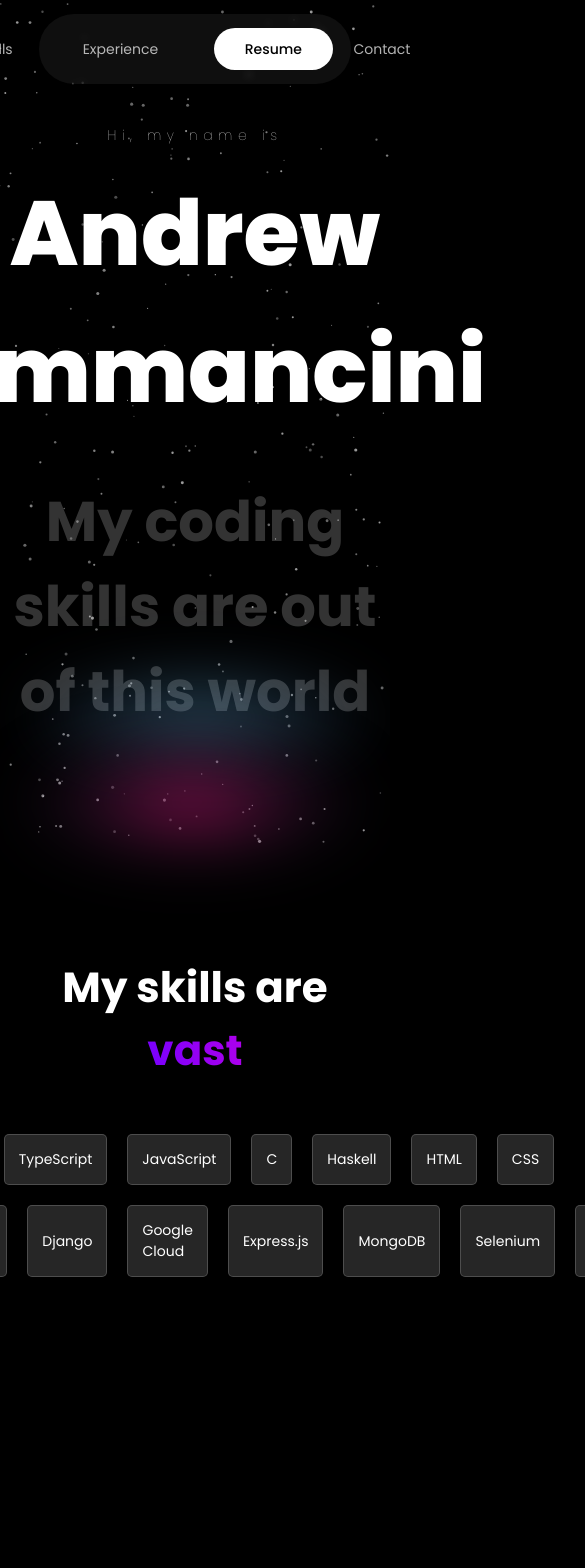
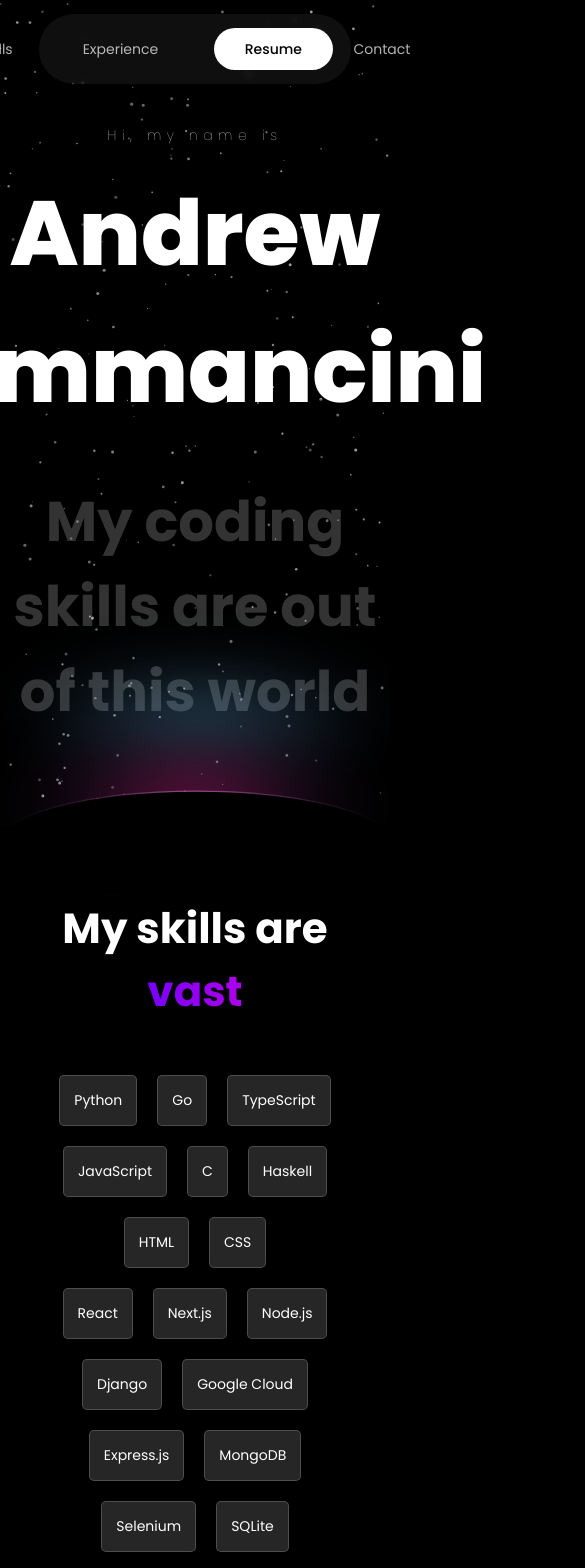
Before and after one commit to AndrewI26/portfolio, a Next.js app: page / in a window 390 px wide. Shown: the top 1568 px of the page, 585 px wide, since content can reach past the window. Built offline with nearby package versions, Linux system fonts and the light colour scheme.

Commit message:
changed css for mobile

```diff
--- a/src/app/components/Experience.tsx
+++ b/src/app/components/Experience.tsx
@@ -29,7 +29,7 @@ export default function Experience() {
             <div className="exp-ellipse-container">
                 <Image src={`/white.svg`} alt="White" className="exp-white" fill/>
                 <Image src={`/pink.svg`} alt="Pink" className="exp-pink" fill/>
-                <Image src={`/horizon.svg`} alt="Black" className="exp-horizon" fill/>
+                <Image src={`/horizon.svg`} alt="Black" id="horizon" className="exp-horizon" fill/>
             </div>
             <h3 className="section-heading">Experience</h3>
             <div className="exp-timeline-wrapper">
--- a/src/app/globals.css
+++ b/src/app/globals.css
@@ -130,4 +130,11 @@ h1, h3, h6, p {
   html {
     font-size: 14px;
   }
+  #skills {
+    margin-bottom: -20vh;
+    margin-top: -7vh;
+  }
+  #horizon {
+    margin-top: 50vh;
+  }
 }
--- a/src/app/styles/contact.css
+++ b/src/app/styles/contact.css
@@ -4,6 +4,7 @@
     flex-direction: column;
     align-items: center;
     padding-bottom: 15vh;
+    margin: 0 10vw;
 }
 .contact-btn-wrapper {
     padding: .75rem .75rem;
--- a/src/app/styles/experience.css
+++ b/src/app/styles/experience.css
@@ -23,6 +23,7 @@
     align-items: center;
     flex-direction: column;
     z-index: 1;
+    margin: 0 10vw;
 }
 .exp-timeline-wrapper {
     display: flex;
--- a/src/app/styles/projects.css
+++ b/src/app/styles/projects.css
@@ -7,6 +7,7 @@
 .project-card-wrapper {
     display: flex;
     justify-content: space-between;
+    align-items: center;
     margin-bottom: 100px;
     gap: -40vw;
 }
@@ -111,6 +112,7 @@
 .image {
     width: 48vw;
     height: 27vw;
+    min-width: 48vw;
 }
 .feat {
     font-size: calc(var(--base-size) * .8);
--- a/src/app/styles/skills.css
+++ b/src/app/styles/skills.css
@@ -20,10 +20,12 @@
     display: flex;
     margin-top: 5vh;
     justify-content: center;
+    flex-wrap: wrap;
 }
 .framework-wrapper {
     display: flex;
     justify-content: center;
+    flex-wrap: wrap;
 }
 .center {
     text-align: center;
```
